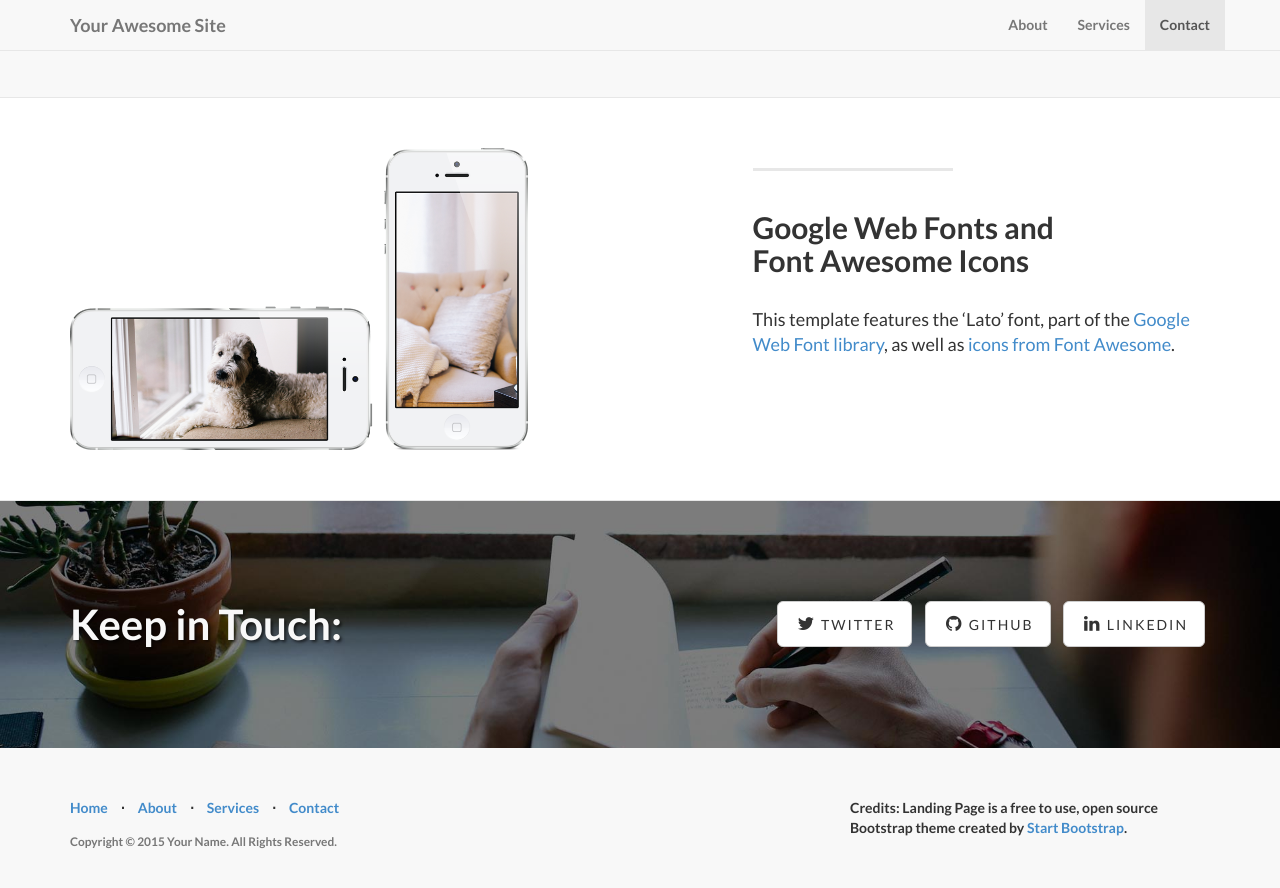
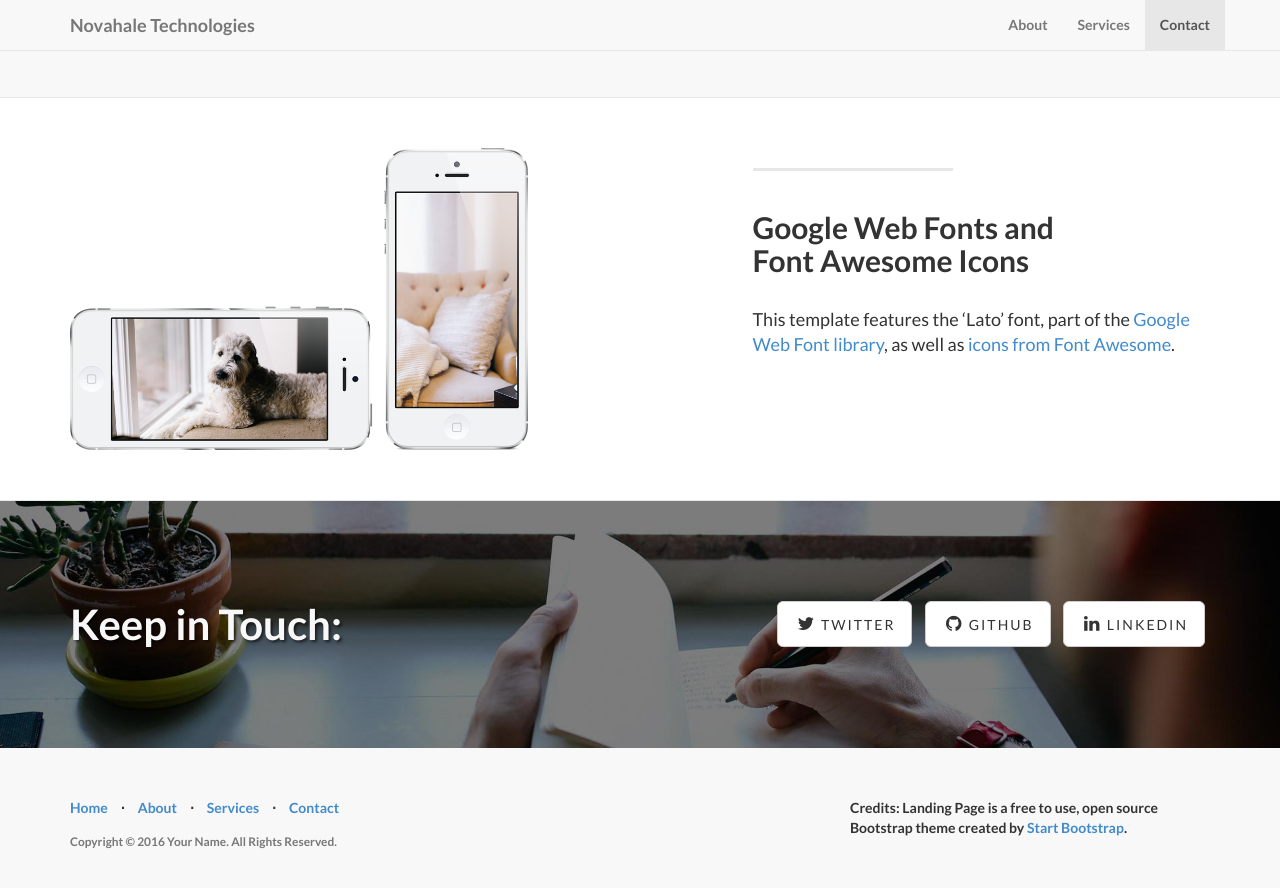
Before and after one commit to novahale/novahale.github.io, a Jekyll site: the page built from index.html, in a window 1280 px wide and 900 px high, scrolled down 1902 px. Shown: the top 888 px of the window. Built offline with Jekyll 4.4.1, drawn with Linux system fonts in a browser that asks for light colours.

Commit message:
add novahale site information to _config.yml

```diff
--- a/_config.yml
+++ b/_config.yml
@@ -2,15 +2,15 @@
 #      Main Configs       #
 # ----------------------- #
 
-url: http://yoursite.com
-title: Your Awesome Site
-email: your-email@domain.com
-author: Your Name
+url: http://novahale.com
+title: Novahale Technologies
+email: info@novahale.com
+author: novahale
 description: > # "Write an awesome description for your new site here.
   You can edit this line in _config.yml. It will appear in your document
   head meta (for Google search results) and in your feed.xml site
   description.
-copyright: 'Copyright &copy; 2015 Your Name. All Rights Reserved.'
+copyright: 'Copyright &copy; 2016 Your Name. All Rights Reserved.'
 credits: 'Credits: Landing Page is a free to use, open source Bootstrap theme created by <a href="http://startbootstrap.com/">Start Bootstrap</a>.'
 
 # ----------------------- #
```
